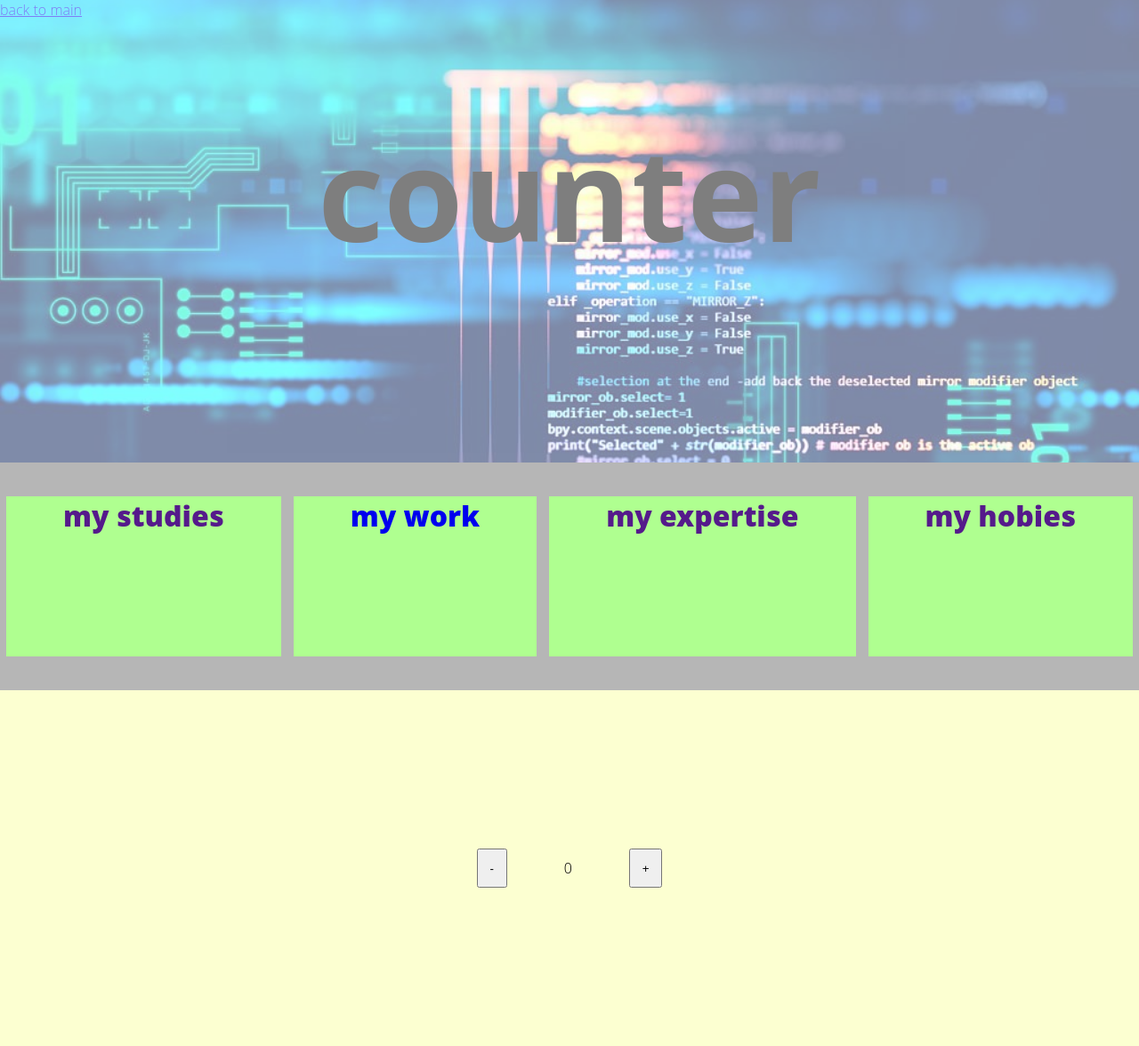
After one commit to SSFischerCMD/fleamarketFullStack, a PHP site: page /public-mine/testingJS.html in a window 1280 px wide. The commit adds this page. Shown: the whole page at 89% size. Run offline with PHP 8.4, Linux system fonts and the light colour scheme.

Commit message:
testing my Javascript knowledge

```diff
--- a/dockerContainer/php-postgres-docker/public/public-mine/js/main.JS
+++ b/dockerContainer/php-postgres-docker/public/public-mine/js/main.JS
@@ -11,9 +11,5 @@ for (var i=0; i<4; i++){
 }
 
 //event handler
-
-
-
-
-
+// element.addEventListener(event, function, useCapture);
 // document.addEventListener("DOMContentLoaded", function() {}
--- /dev/null
+++ b/dockerContainer/php-postgres-docker/public/public-mine/js/testingJS.JS
@@ -0,0 +1,20 @@
+    var counter = document.getElementById("counter");
+    var add = document.getElementById("add");
+    var sub = document.getElementById("sub");
+
+    // Reset counter on page load
+    counterReset();
+
+    // Add event listeners to buttons
+    add.addEventListener("click", counterUp);
+    sub.addEventListener("click", counterDown);
+
+    function counterReset() {
+        counter.innerHTML = "0";
+    }
+
+    function counterUp() {
+    }
+
+    function counterDown() {
+    }
--- /dev/null
+++ b/dockerContainer/php-postgres-docker/public/public-mine/testingJS.html
@@ -0,0 +1,29 @@
+<!DOCTYPE html>
+<html>
+    <head>
+        <link rel="stylesheet" href="user.css">
+    </head>
+    <body>
+        <header>
+            <a href="server\main.php">back to main</a>
+             <h1>counter</h1><br>
+        </header>
+        <nav>
+            <div class="flexContainer">
+                <a class="articleButton" href="">my studies</a>
+                <a class="articleButton" href="..\testingJS.html">my work</a>
+                <a class="articleButton" href="">my expertise</a>
+                <a class="articleButton" href="">my hobies</a>
+            </div>
+        </nav>
+        <main>
+
+                <button type="button" id="sub">-</button>
+                <p id="counter"></p>
+                <button type="button" id="add">+</button>
+        </main>
+        <footer>
+        </footer>
+        <script src="js\testingJS.JS"></script>
+    </body>
+</html>
--- a/dockerContainer/php-postgres-docker/public/public-mine/user.css
+++ b/dockerContainer/php-postgres-docker/public/public-mine/user.css
@@ -19,11 +19,7 @@ body {
     vmax (viewport maximum): This unit is based on the larger dimension of the viewport.
         For example, if the viewport is 1000px high and 1200px wide, 1vmax would be 12px (1% of 1200px)12. */
 }
-#flexingCenter {
-    display: flex;
-    align-items: center;
-    justify-content: center;
-}
+
 header {
     height: 65%;
     background-image: url("pics/header.png");
@@ -34,9 +30,19 @@ header {
 }
 
 nav {
-    height: 35%;
+    height: 32%;
     background-color: rgb(182, 182, 182);
 }
+    .flexContainer {
+        height: 100%;
+        display: flex;
+        flex-direction: row;
+        flex-wrap: wrap;
+        align-items: stretch;    /* flex-flow: row wrap; */
+        justify-content: space-around;  /* displays the flex items with space before, between, and after the lines: */
+        /* */
+    }
+
         .articleButton {
             background-color: rgb(175, 255, 144);
             padding-left: 5%;
@@ -47,26 +53,39 @@ nav {
             text-decoration: none;
             font-size: xx-large;
         }
+
 main {
-    background-color: aqua;
+    height: 50%;
+    display: flex;
+    align-items: center;
+    justify-content: center;
+    background-color: rgb(252, 255, 209);
 }
 footer {
     background-color: palevioletred;
 }
 
-.flexContainer {
-    height: 100%;
-    display: flex;
-    flex-direction: row;
-    flex-wrap: wrap;
-    align-items: stretch;    /* flex-flow: row wrap; */
-    justify-content: space-around;  /* displays the flex items with space before, between, and after the lines: */
-    /* */
-}
 
 
+#flexingCenter {
+    display: flex;
+    align-items: center;
+    justify-content: center;
+}
 #login {
     width: max-content;
     padding: 2%;
     background-color: rgb(114, 219, 176);
 }
+
+/* Buttons */
+button {
+    margin: 5%;
+    padding: 1%;
+}
+/* schrift */
+h1 {
+    font-size: 900%;
+    text-align: center;
+
+}
--- a/dockerContainer/php-postgres-docker/public/public-mine/user/user_regist.html
+++ b/dockerContainer/php-postgres-docker/public/public-mine/user_regist.html
@@ -2,10 +2,11 @@
 <html>
     <head>
         <title>Registration Form</title>
-        <link rel="stylesheet" href="..\user.css">
+        <link rel="stylesheet" href="user.css">
     </head>
     <body id="flexingCenter">
         <div id="login">
+            <h1>Registierung</h1>
             <form action="server\newUser.php" method="POST">
                 <label for="userName">username:</label><br>
                 <input type="text" id="userName" name="userName"><br>
@@ -16,7 +17,7 @@
                 <br>
                 <input type="submit" value="registrieren">
             </form>
+            <p>Schon ein Konto? <a href="user_login.html">Hier gehts zum Login</a>.</p>
         </div>
-        <p>Schon ein Konto? <a href="user_login.php">Hier gehts zum Login</a>.</p>
     </body>
 </html>
```
Also changed, not shown: dockerContainer/php-postgres-docker/public/public-mine/server/main.php (renamed from dockerContainer/php-postgres-docker/public/public-mine/user/server/main.php, +8 -13 lines), dockerContainer/php-postgres-docker/public/public-mine/server/newUser.php (renamed from dockerContainer/php-postgres-docker/public/public-mine/user/server/newUser.php, +1 -19 lines), dockerContainer/php-postgres-docker/public/public-mine/user/user_login.html (deleted, +0 -26 lines), dockerContainer/php-postgres-docker/public/public-mine/user_login.html (added, +27 -0 lines), dockerContainer/php-postgres-docker/public/public-mine/server/config.php (renamed from dockerContainer/php-postgres-docker/public/public-mine/user/server/config.php), dockerContainer/php-postgres-docker/public/public-mine/server/logout.php (renamed from dockerContainer/php-postgres-docker/public/public-mine/user/server/logout.php), dockerContainer/php-postgres-docker/public/public-mine/server/protectMain.php (renamed from dockerContainer/php-postgres-docker/public/public-mine/user/server/protectMain.php), dockerContainer/php-postgres-docker/public/public-mine/server/view_users.php (renamed from dockerContainer/php-postgres-docker/public/public-mine/user/server/view_users.php). Lines whose indentation alone changed are shown as unchanged.
